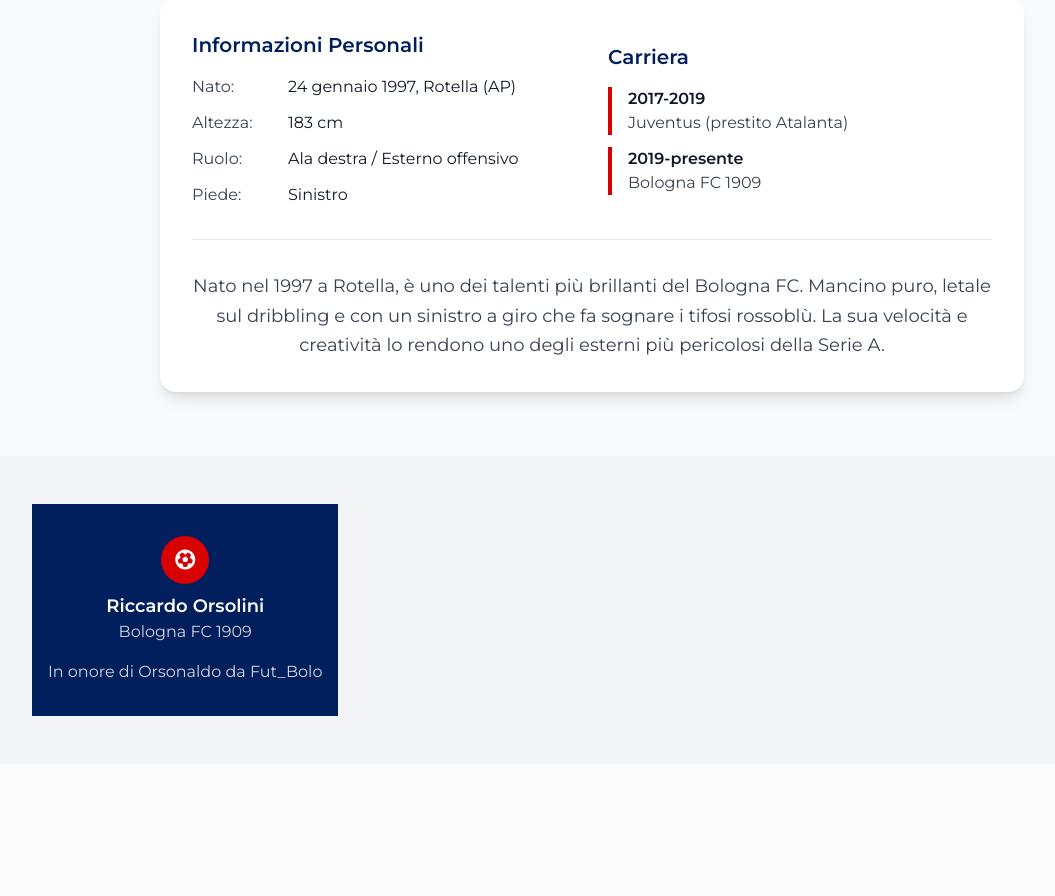
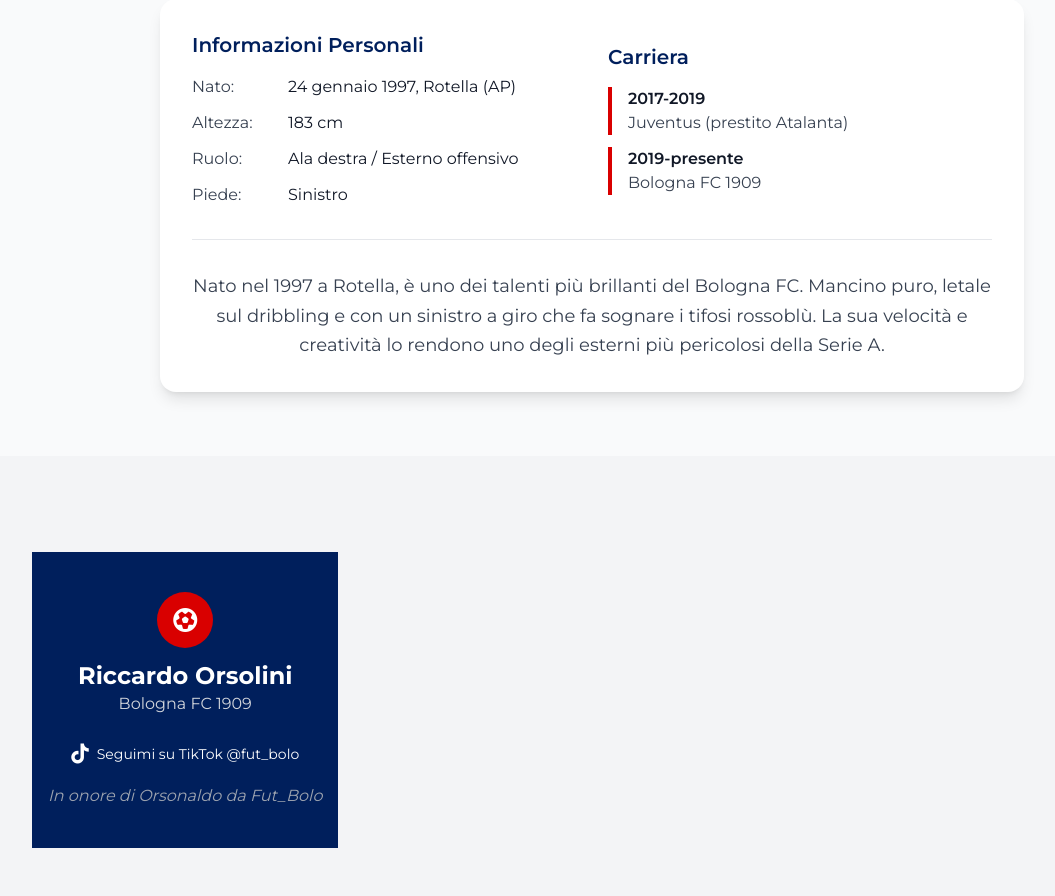
Before and after one commit to FutBolo/riccardo.orsolini.app, a Flask app: page / in a window 1280 px wide. Shown: the part 1946-2842 px from the top of the page, without its empty margins (48-1103 px from the left). Before the commit the page ends 2662 px from the top, so only its background shows below. Run offline with Flask 3, Linux system fonts and the light colour scheme; some libraries are stand-ins or nearby versions.

Commit message:
Add files via upload

```diff
--- a/templates/index.html
+++ b/templates/index.html
@@ -357,45 +357,29 @@
 <section class="py-12 bg-gray-100">
   <div class="max-w-6xl mx-auto px-4 flex flex-col md:flex-row items-center gap-10">
 
-  <!-- FOOTER -->
-  <footer class="bg-bluBfc text-white py-8">
-    <div class="max-w-6xl mx-auto px-4 text-center">
-      <div class="mb-4">
-        <div
-          class="w-12 h-12 bg-rossoBfc rounded-full flex items-center justify-center mx-auto mb-2"
-        >
-          <i class="fas fa-futbol text-white text-xl"></i>
-        </div>
-        <p class="text-lg font-semibold">Riccardo Orsolini</p>
-        <p class="text-gray-300">Bologna FC 1909</p>
+<!-- FOOTER -->
+<footer class="bg-bluBfc text-white py-10 mt-12">
+  <div class="max-w-6xl mx-auto px-4 text-center">
+    <!-- Icona con pallone -->
+    <div class="mb-6">
+      <div class="w-14 h-14 bg-rossoBfc rounded-full flex items-center justify-center mx-auto mb-3">
+        <i class="fas fa-futbol text-white text-2xl"></i>
       </div>
-      <p class="text-gray-300">In onore di Orsonaldo da Fut_Bolo</p>
+      <h3 class="text-2xl font-bold">Riccardo Orsolini</h3>
+      <p class="text-gray-300">Bologna FC 1909</p>
     </div>
-  </footer>
-  <script>
-    // Mobile menu toggle
-    const mobileMenuButton = document.getElementById('mobile-menu-button');
-    const mobileMenu = document.getElementById('mobile-menu');
 
-    mobileMenuButton.addEventListener('click', () => {
-      mobileMenu.classList.toggle('hidden');
-    });
+    <!-- Link a TikTok -->
+    <div class="mb-4">
+      <a href="https://www.tiktok.com/@fut_bolo" target="_blank" class="inline-flex items-center text-white hover:text-rossoBfc transition-colors duration-200 text-sm font-medium">
+        <i class="fab fa-tiktok text-xl mr-2"></i> Seguimi su TikTok @fut_bolo
+      </a>
+    </div>
 
-    // Smooth scrolling for navigation links
-    document.querySelectorAll('a[href^="#"]').forEach((anchor) => {
-      anchor.addEventListener('click', function (e) {
-        e.preventDefault();
-        const target = document.querySelector(this.getAttribute('href'));
-        if (target) {
-          target.scrollIntoView({
-            behavior: 'smooth',
-            block: 'start'
-          });
-          // Close mobile menu if open
-          mobileMenu.classList.add('hidden');
-        }
-      });
-    });
-  </script>
-</body>
+    <!-- Dedica finale -->
+    <p class="text-gray-400 italic">In onore di Orsonaldo da Fut_Bolo</p>
+  </div>
+</footer>
+
+  </body>
 </html>
```
